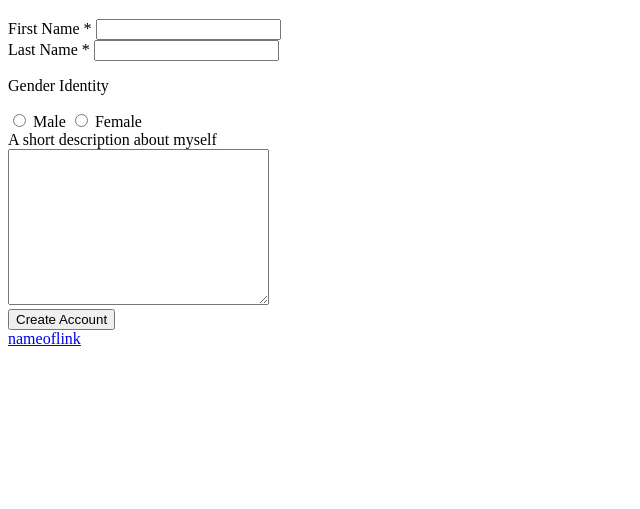
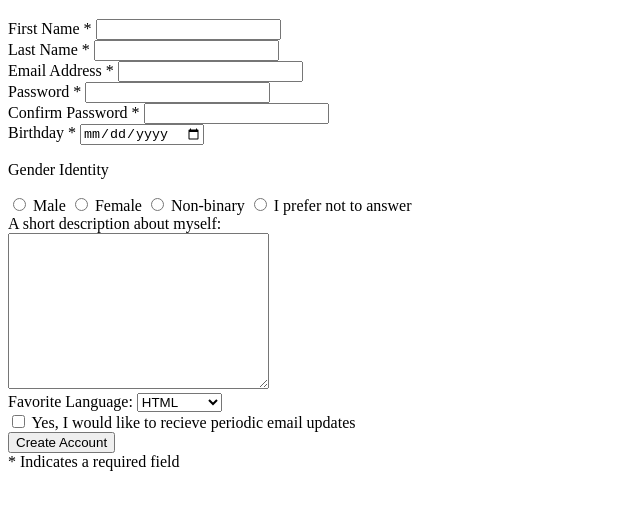
Before and after one commit to Antidote219/Example, a plain HTML site: page PushtoGithub/index.html in a window 1280 px wide. Shown: the part 61-570 px from the top of the page, without its empty margins (0-640 px from the left). Drawn offline with Linux system fonts and the light colour scheme.

Commit message:
commit on example

```diff
--- a/PushtoGithub/index.html
+++ b/PushtoGithub/index.html
@@ -18,23 +18,57 @@
             <input type="text" name="lastname" id="lastname">
         </div>
         <div>
+            <label for="email">Email Address *</label>
+            <input type="text" name="email" id="email">
+        </div>
+        <div>
+            <label for="email">Password *</label>
+            <input type="password" name="email" id="email">
+        </div>
+        <div>
+            <label for="email">Confirm Password *</label>
+            <input type="password" name="email" id="email">
+        </div>
+        <div>
+            <label for="date">Birthday *</label>
+            <input type="date" name="Birthday" id="Birthday">
+        </div>
             <p>Gender Identity</p>
             <input type="radio" name="gender" id="male" value="male">
             <label for="male">Male</label>
             <input type="radio" name="gender" id="female" value="female">
             <label for="female">Female</label>
+            <input type="radio" name="gender" id="Non-binary" value="Non-binary">
+            <label for="Non-binary">Non-binary</label>
+            <input type="radio" name="gender" id="I prefer not to answer" value="I prefer not to answer">
+            <label for="I prefer not to answer">I prefer not to answer</label>
         </div>
         <div>
-            <label for="description">A short description about myself</label>
+            <label for="description">A short description about myself:</label>
             <div>
                 <textarea name="description" id="description" cols="30" rows="10"></textarea>
             </div>
 
         </div>
-        <input type="submit" value="Create Account">
+        <div>
+            <label for="language">Favorite Language:</label>
+
+            <select name="language" id="language">
+              <option value="HTML">HTML</option>
+              <option value="CSS">CSS</option>
+              <option value="JavaScript">JavaScript</option>
+              <option value="Python">Python</option>
+            </select>
+        </div>
+        <div>
+            <input type="checkbox" name="Yes, I would like to recieve periodic email updates" id="Yes, I would like to recieve periodic email updates">
+            <label for="checkbox">Yes, I would like to recieve periodic email updates</label>
+        </div>
+        <div>
+            <input type="submit" value="Create Account">
+        </div>
+
+        <label for="required">* Indicates a required field</label>
     </form>
-    <a href="https://codingdojo.com/">nameoflink</a>
-    <img src="" alt="">
-
 </body>
 </html>
```
